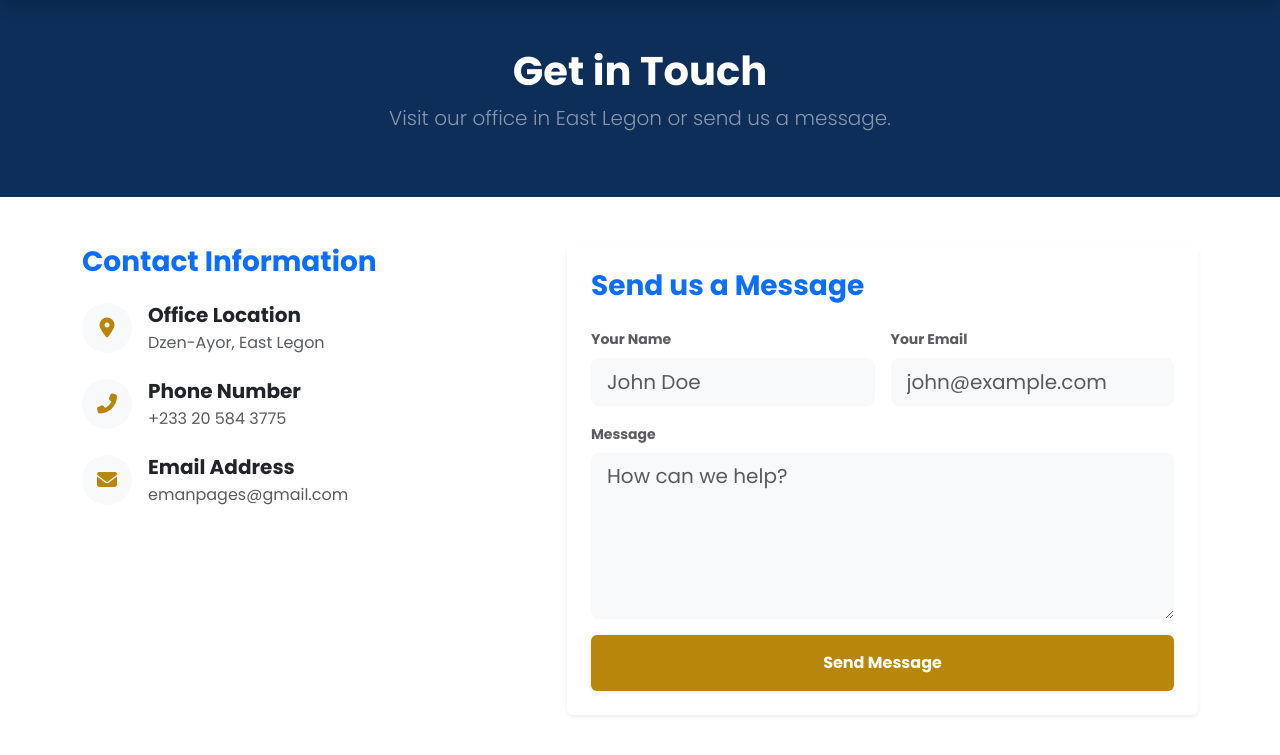
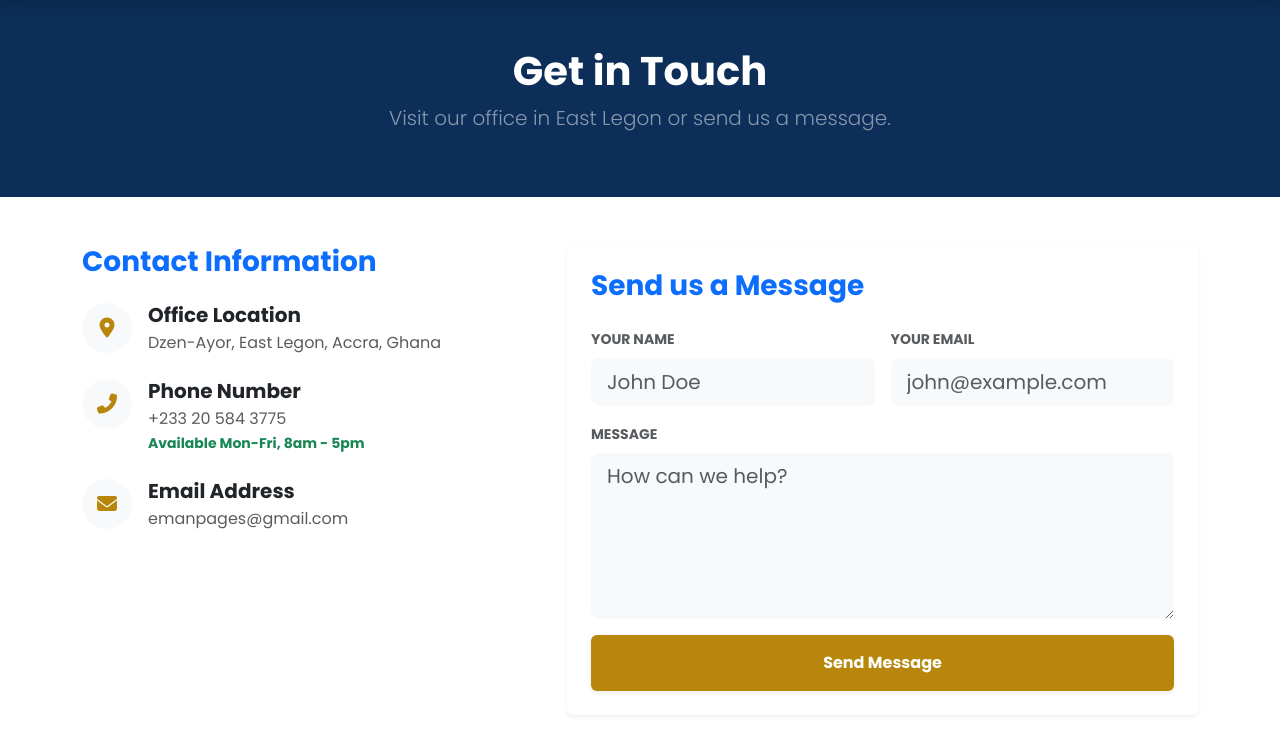
Before and after one commit to KobbyFlex00/emanhomes-v2, a Django app: page /contact/ in a window 1280 px wide. Shown: the part 79-834 px from the top of the page. Run offline with Django 5.2, Linux system fonts and the light colour scheme; data that the repository does not hold is empty.

Commit message:
Final Fix: Secure images, real contact data, layout polish

```diff
--- a/core/views.py
+++ b/core/views.py
@@ -7,8 +7,6 @@ from .models import Property, Service, TeamMember, ContactMessage
 def home(request):
     query = request.GET.get('q')
     category = request.GET.get('category')
-
-    # Get all properties, sorted by newest first (fixes is_featured error)
     properties = Property.objects.all().order_by('-created_at')
 
     if query:
@@ -58,14 +56,14 @@ def contact(request):
         email = request.POST.get('email')
         message_text = request.POST.get('message')
 
-        # 1. Save to Database (So you see it in Admin)
+        # 1. Save to Database (Admin Panel Backup)
         ContactMessage.objects.create(
             name=name,
             email=email,
             message=message_text
         )
 
-        # 2. Send Email (To your Inbox)
+        # 2. Send Email
         subject = f"New Inquiry from {name} (EmanHomes)"
         full_message = f"Sender Name: {name}\nSender Email: {email}\n\nMessage:\n{message_text}"
 
@@ -74,13 +72,14 @@ def contact(request):
                 subject,
                 full_message,
                 settings.EMAIL_HOST_USER,
-                ['emanpages@gmail.com'],
+                ['emanpages@gmail.com'], # Real email
                 fail_silently=False,
             )
             messages.success(request, "Message sent successfully! We will get back to you soon.")
         except Exception as e:
-            # We still show success if DB save worked, but log the email error
-            messages.warning(request, f"Message saved to Admin panel, but email failed: {e}")
+            # Show success anyway because we saved it to the database
+            messages.success(request, "Message received! We will contact you shortly.")
+            print(f"Email failed: {e}") # Log error for debugging
 
         return redirect('contact')
 
--- a/emanhomes_project/settings.py
+++ b/emanhomes_project/settings.py
@@ -10,6 +10,7 @@ import cloudinary.api
 
 BASE_DIR = Path(__file__).resolve().parent.parent
 
+# SECURITY WARNING: keep the secret key used in production secret!
 SECRET_KEY = os.environ.get('SECRET_KEY', 'django-insecure-your-local-key')
 DEBUG = False
 ALLOWED_HOSTS = ['*']
--- a/templates/core/contact.html
+++ b/templates/core/contact.html
@@ -14,17 +14,30 @@
     <div class="row g-5">
         <div class="col-lg-5">
             <h3 class="fw-bold text-primary mb-4">Contact Information</h3>
+
             <div class="d-flex mb-4">
                 <div class="flex-shrink-0"><div class="bg-light rounded-circle d-flex align-items-center justify-content-center" style="width:50px;height:50px;"><i class="fas fa-map-marker-alt text-accent fa-lg"></i></div></div>
-                <div class="ms-3"><h5 class="fw-bold mb-1">Office Location</h5><p class="text-muted mb-0">{{ site_config.address|default:"Dzen-Ayor, East Legon" }}</p></div>
+                <div class="ms-3">
+                    <h5 class="fw-bold mb-1">Office Location</h5>
+                    <p class="text-muted mb-0">{{ site_config.address|default:"Dzen-Ayor, East Legon, Accra, Ghana" }}</p>
+                </div>
             </div>
+
             <div class="d-flex mb-4">
                 <div class="flex-shrink-0"><div class="bg-light rounded-circle d-flex align-items-center justify-content-center" style="width:50px;height:50px;"><i class="fas fa-phone-alt text-accent fa-lg"></i></div></div>
-                <div class="ms-3"><h5 class="fw-bold mb-1">Phone Number</h5><p class="text-muted mb-0">{{ site_config.main_phone|default:"+233 20 584 3775" }}</p></div>
+                <div class="ms-3">
+                    <h5 class="fw-bold mb-1">Phone Number</h5>
+                    <p class="text-muted mb-0">{{ site_config.main_phone|default:"+233 20 584 3775" }}</p>
+                    <small class="text-success fw-bold">Available Mon-Fri, 8am - 5pm</small>
+                </div>
             </div>
+
             <div class="d-flex mb-4">
                 <div class="flex-shrink-0"><div class="bg-light rounded-circle d-flex align-items-center justify-content-center" style="width:50px;height:50px;"><i class="fas fa-envelope text-accent fa-lg"></i></div></div>
-                <div class="ms-3"><h5 class="fw-bold mb-1">Email Address</h5><p class="text-muted mb-0">{{ site_config.email|default:"emanpages@gmail.com" }}</p></div>
+                <div class="ms-3">
+                    <h5 class="fw-bold mb-1">Email Address</h5>
+                    <p class="text-muted mb-0">{{ site_config.email|default:"emanpages@gmail.com" }}</p>
+                </div>
             </div>
         </div>
 
@@ -35,15 +48,15 @@
                     {% csrf_token %}
                     <div class="row g-3">
                         <div class="col-md-6">
-                            <label class="form-label fw-bold small text-muted">Your Name</label>
+                            <label class="form-label fw-bold small text-muted text-uppercase">Your Name</label>
                             <input type="text" class="form-control form-control-lg bg-light border-0" name="name" placeholder="John Doe" required>
                         </div>
                         <div class="col-md-6">
-                            <label class="form-label fw-bold small text-muted">Your Email</label>
+                            <label class="form-label fw-bold small text-muted text-uppercase">Your Email</label>
                             <input type="email" class="form-control form-control-lg bg-light border-0" name="email" placeholder="john@example.com" required>
                         </div>
                         <div class="col-12">
-                            <label class="form-label fw-bold small text-muted">Message</label>
+                            <label class="form-label fw-bold small text-muted text-uppercase">Message</label>
                             <textarea class="form-control form-control-lg bg-light border-0" name="message" rows="5" placeholder="How can we help?" required></textarea>
                         </div>
                         <div class="col-12">
```
Also changed, not shown: core/models.py (+12 -12 lines).
